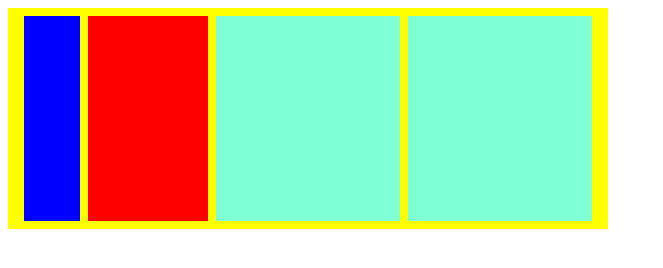
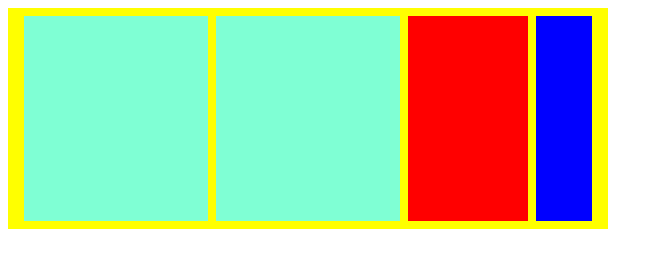
Before and after one commit to Bezzy/m3system, a website: page code/index.html in a window 1280 px wide. Shown: the whole page, without its empty margins (0-663 px from the left). Drawn offline with Linux system fonts and the light colour scheme.

Commit message:
Reverse order of carousel required items

```diff
--- a/code/main.css
+++ b/code/main.css
@@ -5,10 +5,10 @@
 #m3_carousel {
     display: flex;
     gap: 8px;
-    max-width: 600px;
+    width: 600px;
     padding: 8px 16px 8px 16px;
     background-color: rgb(255, 255, 0);
-    flex-wrap: wrap;
+    flex-wrap: nowrap;
 }
 
 .m3_carousel_item {
--- a/code/main.js
+++ b/code/main.js
@@ -1,10 +1,5 @@
 var m3_carousel = document.getElementById("m3_carousel");
 var m3_carousel_items = document.getElementsByClassName("m3_carousel_item");
-// TODO(): We want to determine how many item to display in the caraousel container.
-m3_carousel_items[0].style.width = "56px";
-m3_carousel_items[0].style.backgroundColor = "blue";
-m3_carousel_items[1].style.width = "120px";
-m3_carousel_items[1].style.backgroundColor = "red";
 var m3_carousel_width = m3_carousel.clientWidth;
 // NOTE(): We remove the padding.
 m3_carousel_width -= 32;
@@ -14,22 +9,28 @@ m3_carousel_width -= 176;
 m3_carousel_width -= 8;
 // NOTE(): We remove the gap between the second item and the rest.
 m3_carousel_width -= 8;
-var numbers_of_items = 0;
+var numbers_of_items_to_display = 0;
 var rest = m3_carousel_width;
 while(rest >= 0){
     rest -= 204;
-    ++numbers_of_items;
+    ++numbers_of_items_to_display;
 }
-var gap_to_add = numbers_of_items - 1;
+var gap_to_add = numbers_of_items_to_display - 1;
 var total_gap = gap_to_add * 8;
 m3_carousel_width -= total_gap;
-var m3_carousel_item_width = m3_carousel_width / numbers_of_items;
-if (numbers_of_items) {
-    // TODO(): IMPORTANT: Assert m3_carousel_items.length >= 1 + numbers_of_items
-    for(var index = 1 + numbers_of_items; index > 1; --index){
+var m3_carousel_item_width = m3_carousel_width / numbers_of_items_to_display;
+var total_items_per_view = 2 + numbers_of_items_to_display;
+// TODO(): We want to determine how many item to display in the caraousel container.
+if (numbers_of_items_to_display) {
+    console.assert(m3_carousel_items.length >= 1 + numbers_of_items_to_display, "Numbers of items to display greater than actual items in caraousel");
+    for(var index = 0; index < numbers_of_items_to_display; ++index){
         m3_carousel_items[index].style.width = "".concat(m3_carousel_item_width, "px");
     }
-    for(var index1 = 1 + numbers_of_items + 1; index1 < m3_carousel_items.length; ++index1){
+    for(var index1 = 1 + numbers_of_items_to_display + 1; index1 < m3_carousel_items.length; ++index1){
         m3_carousel_items[index1].style.display = "none";
     }
 }
+m3_carousel_items[total_items_per_view - 1].style.width = "56px";
+m3_carousel_items[total_items_per_view - 1].style.backgroundColor = "blue";
+m3_carousel_items[total_items_per_view - 2].style.width = "120px";
+m3_carousel_items[total_items_per_view - 2].style.backgroundColor = "red";
```
Also changed, not shown: code/main.ts (+21 -16 lines).
